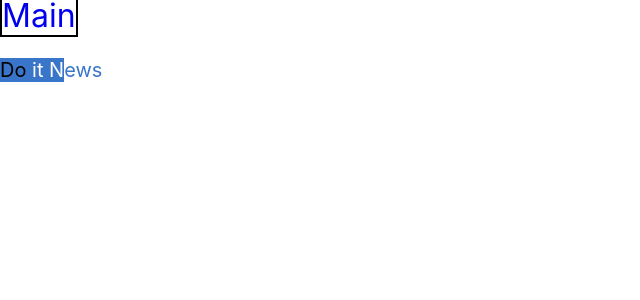
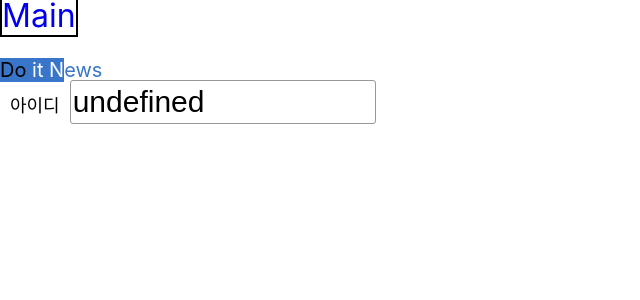
Before and after one commit to DINTeam/do-it-news-web-front, a Next.js app: page / in a window 1280 px wide. Shown: the top 300 px of the page, without its empty margins (0-640 px from the left). Built offline with nearby package versions, Linux system fonts and the light colour scheme.

Commit message:
[feature] textfield component 수정

```diff
--- a/components/textfield/index.js
+++ b/components/textfield/index.js
@@ -11,7 +11,16 @@ const getWidthStyle = size => {
 };
 
 const Textfield = props => {
-  const { label, active, placeholder, multiLine, width, fullWidth } = props;
+  const {
+    value,
+    onChange,
+    label,
+    active,
+    placeholder,
+    multiLine,
+    width,
+    fullWidth,
+  } = props;
 
   const widthStyle = getWidthStyle(width);
 
@@ -19,25 +28,40 @@ const Textfield = props => {
     return (
       <div>
         {active ? (
-          <textarea className={`${styles.textarea}`} />
+          <textarea
+            value={`${value}`}
+            onChange={onChange}
+            className={`${styles.textarea}`}
+          />
         ) : (
-          <textarea className={`${styles.textarea}`} readOnly />
+          <textarea
+            value={`${value}`}
+            onChange={onChange}
+            className={`${styles.textarea}`}
+            readOnly
+          />
         )}
       </div>
     );
   }
   return (
     <div>
-      <label htmlFor="text" className={`${styles.label}`}>{`${label}`}</label>
+      {!(label === '') ? (
+        <label htmlFor="text" className={`${styles.label}`}>{`${label}`}</label>
+      ) : null}
       {active ? (
         <input
           type="text"
+          value={`${value}`}
+          onChange={onChange}
           placeholder={`${placeholder}`}
           className={`${active} ${widthStyle} ${fullWidth}`}
         />
       ) : (
         <input
           type="text"
+          value={`${value}`}
+          onChange={onChange}
           placeholder={`${placeholder}`}
           className={`${active} ${widthStyle} ${fullWidth}`}
           readOnly
@@ -48,6 +72,8 @@ const Textfield = props => {
 };
 
 Textfield.propTypes = {
+  value: PropTypes.string.isRequired,
+  onChange: PropTypes.func,
   active: PropTypes.bool,
   placeholder: PropTypes.string,
   label: PropTypes.string,
@@ -57,7 +83,8 @@ Textfield.propTypes = {
 };
 
 Textfield.defaultProps = {
-  active: false,
+  onChange: () => {},
+  active: true,
   width: 'medium',
   fullWidth: false,
   multiLine: false,
--- a/pages/index.js
+++ b/pages/index.js
@@ -1,11 +1,13 @@
 import Header from '../components/header';
 import Logo from '../components/logo';
+import Textfield from '../components/textfield';
 
 const Home = () => {
   return (
     <div>
       <Header />
       <Logo size="medium" />
+      <Textfield active label="아이디" />
     </div>
   );
 };
```
